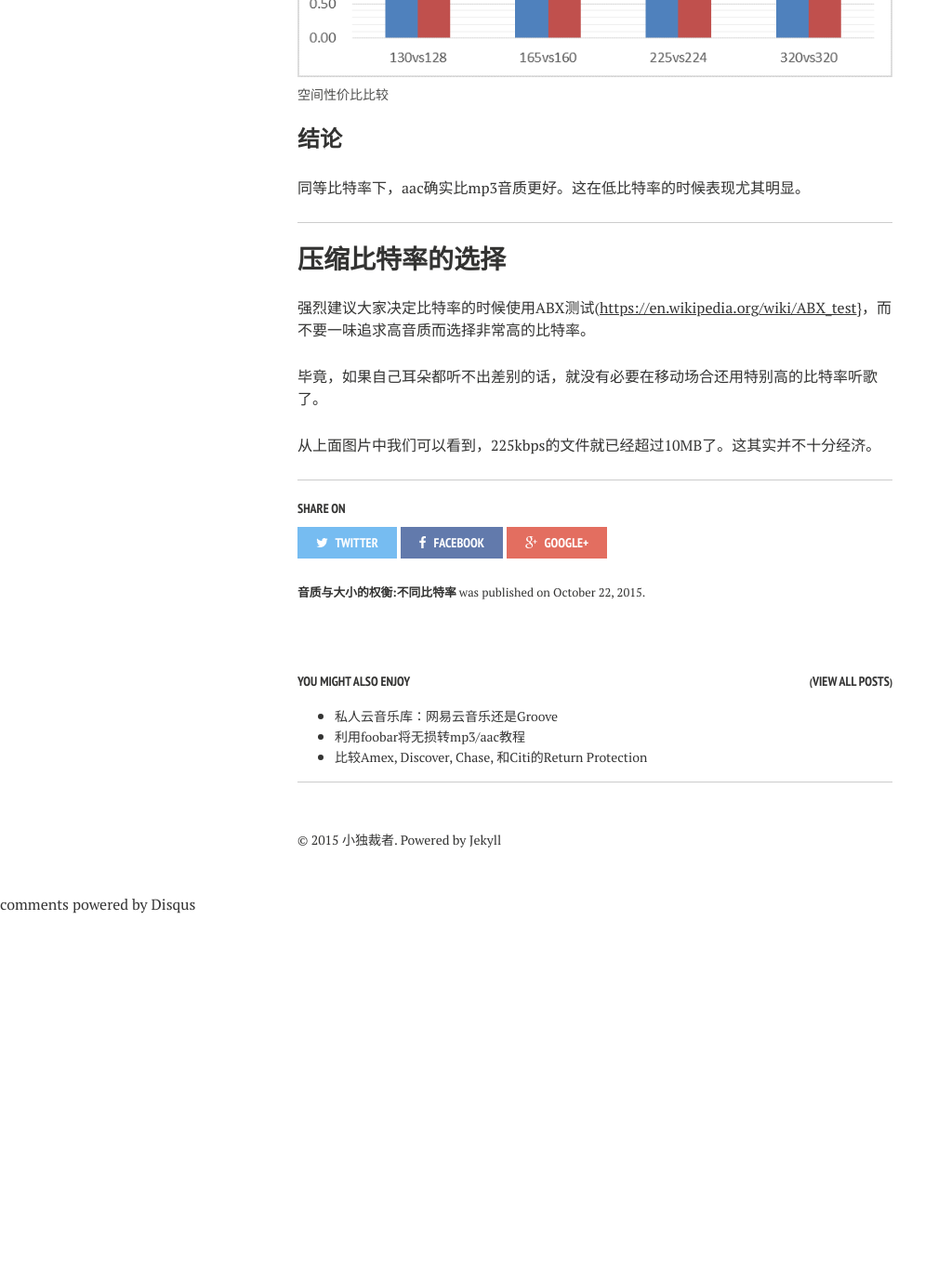
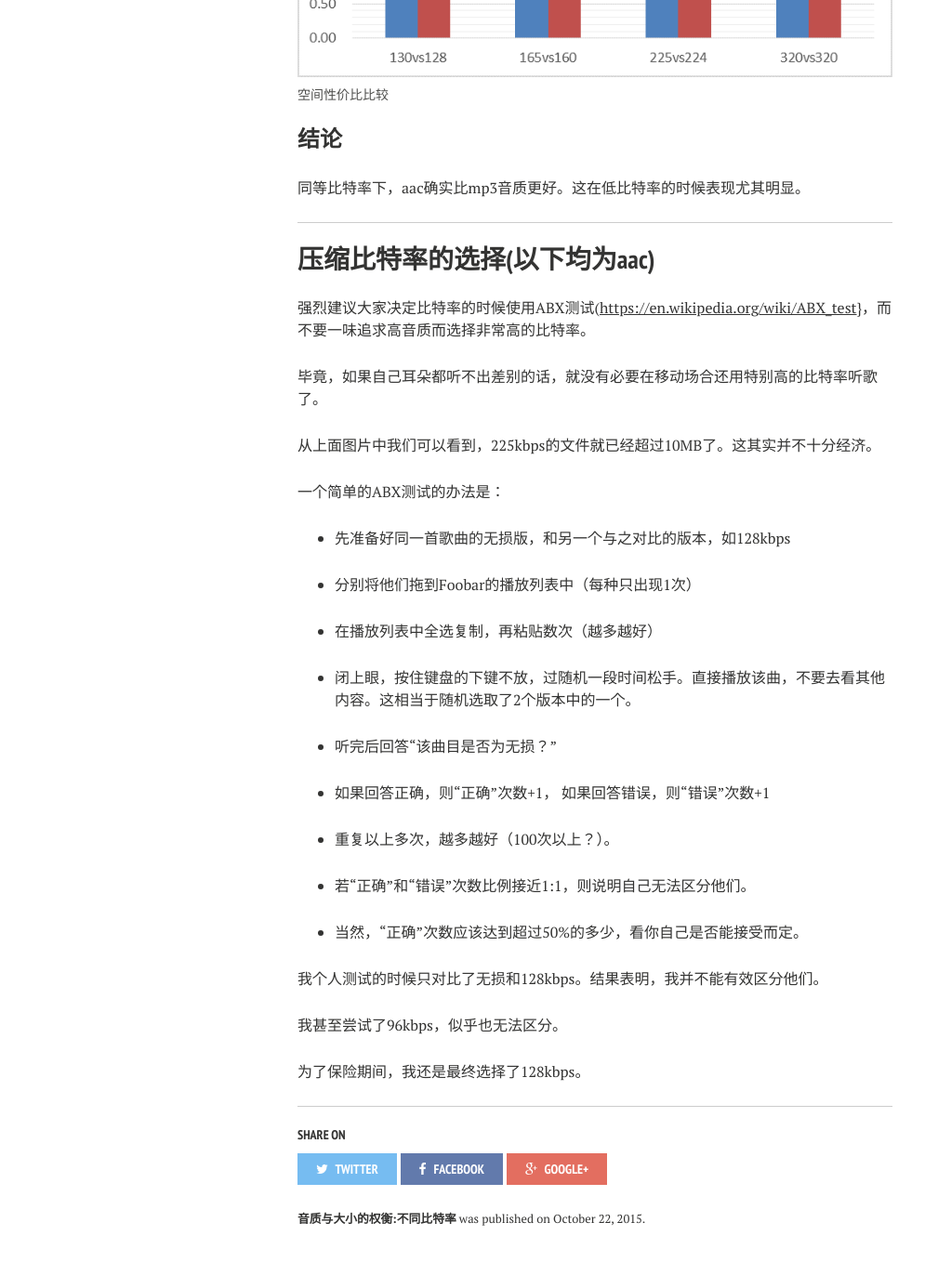
Before and after one commit to yinping4256/old.yinping4256.github.io, a Jekyll site: the page built from _posts/cn/2015-10-22-mp3 kbps comparison.markdown, in a window 1280 px wide and 1400 px high, scrolled down 5110 px. Shown: the top 1358 px of the window at 93% size, without its empty margins (0-1023 px from the left). Built offline with Jekyll 4.4.1, drawn with Linux system fonts in a browser that asks for light colours; nearby versions of some CDN libraries; comment, search, counter and statistics services are not loaded; before the commit the page ends 6094 px from its top, so only the background shows below that.

Commit message:
modified post

```diff
--- a/_posts/cn/2015-10-22-mp3 kbps comparison.markdown
+++ b/_posts/cn/2015-10-22-mp3 kbps comparison.markdown
@@ -120,10 +120,36 @@ date: 2015-10-22T14:20:33-07:00
 
 ---
 
-## 压缩比特率的选择
+## 压缩比特率的选择(以下均为aac)
 
 强烈建议大家决定比特率的时候使用ABX测试(<https://en.wikipedia.org/wiki/ABX_test>{:target="_blank"}}，而不要一味追求高音质而选择非常高的比特率。
 
 毕竟，如果自己耳朵都听不出差别的话，就没有必要在移动场合还用特别高的比特率听歌了。
 
 从上面图片中我们可以看到，225kbps的文件就已经超过10MB了。这其实并不十分经济。
+
+一个简单的ABX测试的办法是：
+
+* 先准备好同一首歌曲的无损版，和另一个与之对比的版本，如128kbps
+
+* 分别将他们拖到Foobar的播放列表中（每种只出现1次）
+
+* 在播放列表中全选复制，再粘贴数次（越多越好）
+
+* 闭上眼，按住键盘的下键不放，过随机一段时间松手。直接播放该曲，不要去看其他内容。这相当于随机选取了2个版本中的一个。
+
+* 听完后回答“该曲目是否为无损？”
+
+* 如果回答正确，则“正确”次数+1， 如果回答错误，则“错误”次数+1
+
+* 重复以上多次，越多越好（100次以上？）。
+
+* 若“正确”和“错误”次数比例接近1:1，则说明自己无法区分他们。
+
+* 当然，“正确”次数应该达到超过50%的多少，看你自己是否能接受而定。
+
+我个人测试的时候只对比了无损和128kbps。结果表明，我并不能有效区分他们。
+
+我甚至尝试了96kbps，似乎也无法区分。
+
+为了保险期间，我还是最终选择了128kbps。
```
